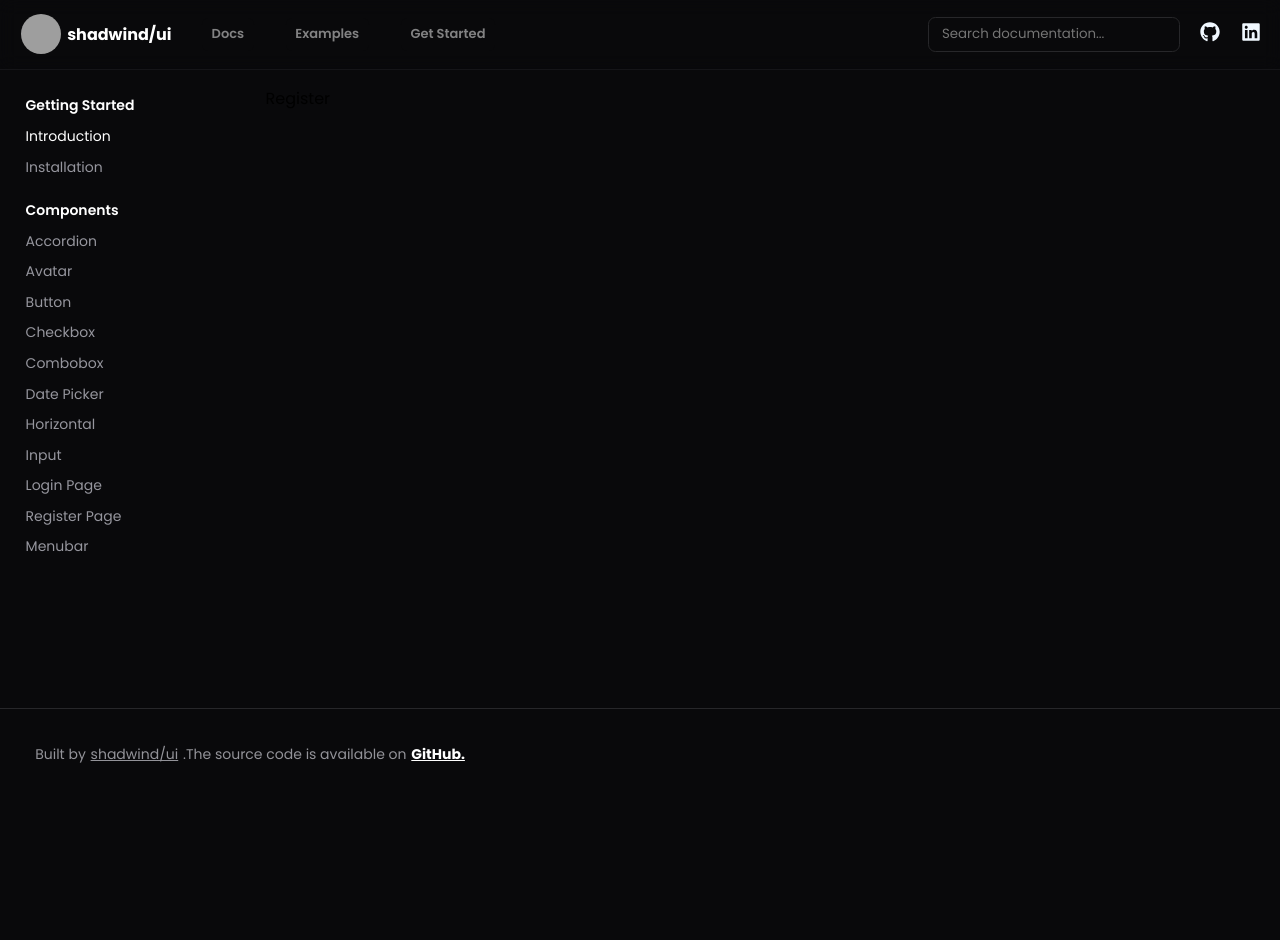
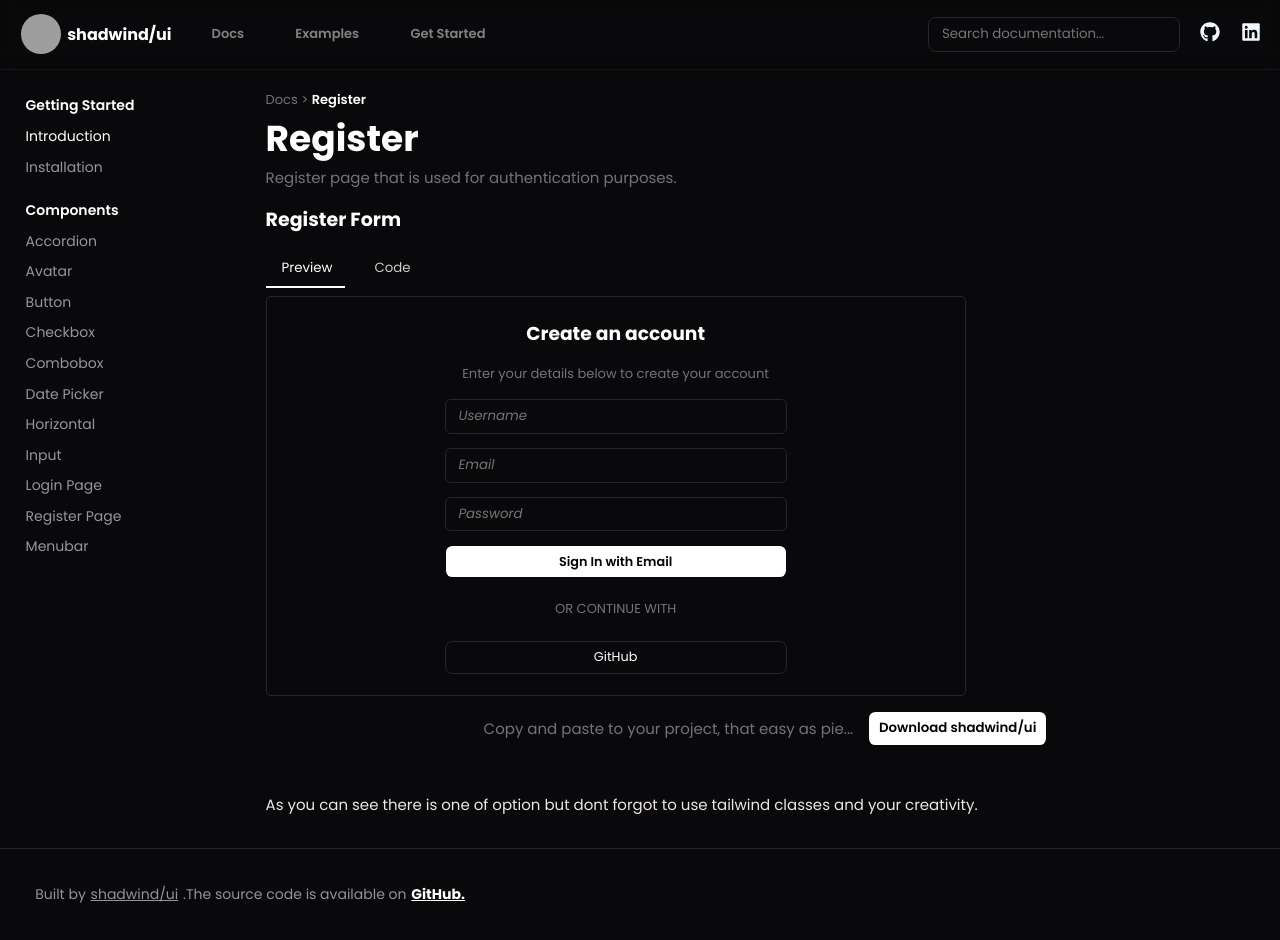
Before and after one commit to NumanHaspolat/shad-wind-ui, a React (Create React App) app: page /docs/register in a window 1280 px wide. Before the commit the page ends 800 px from the top, so only its background shows below. Built offline with nearby package versions, Linux system fonts and the light colour scheme; grey boxes are pictures that could not be loaded.

Commit message:
docs done....

```diff
--- a/src/doc-components/Accordion.jsx
+++ b/src/doc-components/Accordion.jsx
@@ -2,6 +2,7 @@
 import PreCode from "./PreCode";
 import AccordionItem from "../components/AccItem";
 import CodePreview from "./CodePreview";
+import Download from "../components/Download";
 
 const Accordion = ({ selectedDoc }) => {
   const accordionItems = [
@@ -36,6 +37,11 @@
         A vertically stacked set of interactive headings that each reveal a
         section of content.
       </p>
+      <h2 className="head-2">Before We Start</h2>
+      <div className="flex gap-5 jus-center items-center">
+        <p className="par-3">If you haven't installed shadwind/ui yet</p>
+        <Download />
+      </div>
       <h5 className="head-2 border-bot p-3">Preview</h5>
       {accordionItems.map(({ title, desc }) => (
         <AccordionItem key={title} title={title} desc={desc} />
--- a/src/doc-components/Combobox.jsx
+++ b/src/doc-components/Combobox.jsx
@@ -1,6 +1,7 @@
 import React, { useState } from "react";
 import Combobox from "../components/Combobox";
 import CodePreview from "./CodePreview";
+import Download from "../components/Download";
 
 const Combobox1 = () => {
   const [roles, setRoles] = useState([
@@ -21,6 +22,11 @@
       <p className="par-3">
         Autocomplete input and command palette with a list of suggestions.
       </p>
+      <h2 className="head-2">Before We Start</h2>
+      <div className="flex gap-5 jus-center items-center">
+        <p className="par-3">If you haven't installed shadwind/ui yet</p>
+        <Download />
+      </div>
       <h5 className="head-2 border-bot p-3">Preview</h5>
       <h2 className="head-3">Choose Your Country</h2>
       <Combobox roles={roles} defaultValue={roles[0]} />
@@ -89,8 +95,8 @@
         </a>
       </p>
       <p className="par-4">
-        As you can see there is one option but dont forgot to use
-        tailwind classes to more choices.
+        As you can see there is one option but dont forgot to use tailwind
+        classes to more choices.
       </p>
     </div>
   );
--- a/src/doc-components/Login.jsx
+++ b/src/doc-components/Login.jsx
@@ -1,9 +1,63 @@
-import React from 'react'
+import React from "react";
+import PreCode from "./PreCode";
+import Download from "../components/Download";
 
 const Login = () => {
   return (
-    <div>Login</div>
-  )
-}
+    <div>
+      <span className="par-2">
+        Docs {">"} <span className="bold color-light capital">Login</span>
+      </span>
+      <h2 className="head">Login</h2>
+      <p className="par-3">
+        Login page that is used for authentication purposes.
+      </p>{" "}
+      <h5 className="head-3">Login Form</h5>
+      <PreCode
+        code={`      <div class="flex flex-col gap-5 jus-center">
+  <h3>Log in to your account</h3>
+  <p class="par-2">Welcome back! Enter your details to login</p>
+  <input
+    type="text"
+    class="input-outlined p-input b-radius-3 italic transition-1"
+    placeholder="Email"
+  />
+  <input
+    type="text"
+    class="input-outlined p-input b-radius-3 italic transition-1"
+    placeholder="Password"
+  />
+  <button class="button-filled transition-2 fs-1 ">Login</button>
+  <span class="or-with">OR CONTINUE WITH</span>
+  <button class="button-outlined transition-2 fs-1 ">
+    <a
+      class="flex gap-2 items-center jus-center color-light"
+      style={{
+        color: "white",
+        textDecoration: "none",
+      }}
+      target="_blank"
+      href="https://github.com/NumanHaspolat"
+    >
+      <FaGithub fontSize={17} />
+      GitHub
+    </a>
+  </button>
+</div>
+`}
+      />
+      <div className="flex gap-5 jus-center items-center p-5">
+        <p className="par-3">
+          Copy and paste to your project, that easy as pie...
+        </p>
+        <Download />
+      </div>
+      <p className="par-4">
+        As you can see there is one of option but dont forgot to use tailwind
+        classes and your creativity.
+      </p>
+    </div>
+  );
+};
 
-export default Login
+export default Login;
--- a/src/doc-components/Menubar.jsx
+++ b/src/doc-components/Menubar.jsx
@@ -1,9 +1,52 @@
-import React from 'react'
+import React from "react";
+import PreCode from "./PreCode";
+import Download from "../components/Download";
 
-const Menubar = () => {
+const Menubar = ({ selectedDoc }) => {
   return (
-    <div>Menubar</div>
-  )
-}
+    <div>
+      <span className="par-2">
+        Docs {">"} <span className="bold color-light capital">Menubar</span>
+      </span>
+      <h2 className="head">Menubar</h2>
+      <p className="par-3">
+        A visually persistent menu common in desktop applications that provides
+        quick access to a consistent set of commands.
+      </p>
+      <h5 className="head-3">Menubar Example</h5>
+      <PreCode
+        code={`    <div class="flex jus-center items-center h-100">
+      <div class="menubar">
+        <h2 class="logo">LOGO</h2>
+        <button class="menubar-item button-outlined p-button transition-2">
+          Home
+        </button>
+        <button class="menubar-item button-borderless p-button transition-2">
+          About
+        </button>
+        <button class="menubar-item button-borderless p-button transition-2">
+          Contact
+        </button>
+        <img
+          src="https://static.vecteezy.com/system/resources/previews/020/765/399/non_2x/default-profile-account-unknown-icon-black-silhouette-free-vector.jpg"
+          alt="avatar-img"
+          class="avatar"
+        />
+      </div>
+    </div>`}
+      />{" "}
+      <div className="flex gap-5 jus-center items-center p-5">
+        <p className="par-3">
+          Copy and paste to your project, that easy as pie...
+        </p>
+        <Download />
+      </div>
+      <p className="par-4">
+        As you can see there is one of option but dont forgot to use tailwind
+        classes and your creativity.
+      </p>
+    </div>
+  );
+};
 
-export default Menubar
+export default Menubar;
--- a/src/doc-components/Register.jsx
+++ b/src/doc-components/Register.jsx
@@ -1,9 +1,67 @@
-import React from 'react'
+import React from "react";
+import PreCode from "./PreCode";
+import Download from "../components/Download";
 
 const Register = () => {
   return (
-    <div>Register</div>
-  )
-}
+    <div>
+      <span className="par-2">
+        Docs {">"} <span className="bold color-light capital">Register</span>
+      </span>
+      <h2 className="head">Register</h2>
+      <p className="par-3">
+        Register page that is used for authentication purposes.
+      </p>{" "}
+      <h5 className="head-3">Register Form</h5>
+      <PreCode
+        code={`
+        <div class="auth-cnt register">
+        <h3>Create an account</h3>
+        <p class="par-2">Enter your details below to create your account</p>
+        <input
+          type="text"
+          class="input-outlined p-input b-radius-3 italic transition-1"
+          placeholder="Username"
+        />
+        <input
+          type="text"
+          class="input-outlined p-input b-radius-3 italic transition-1"
+          placeholder="Email"
+        />
+        <input
+          type="text"
+          class="input-outlined p-input b-radius-3 italic transition-1"
+          placeholder="Password"
+        />
+        <button class="button-filled transition-2 fs-1 ">
+          Sign In with Email
+        </button>
+        <span class="or-with">OR CONTINUE WITH</span>
+        <button class="button-outlined transition-2 fs-1 ">
+          <a
+            class="flex gap-2 items-center jus-center color-light"
+            target="_blank"
+            href="https://github.com/NumanHaspolat"
+          >
+            <FaGithub fontSize={17} />
+            GitHub
+          </a>
+        </button>
+      </div>
+      `}
+      />
+      <div className="flex gap-5 jus-center items-center p-5">
+        <p className="par-3">
+          Copy and paste to your project, that easy as pie...
+        </p>
+        <Download />
+      </div>
+      <p className="par-4">
+        As you can see there is one of option but dont forgot to use tailwind
+        classes and your creativity.
+      </p>
+    </div>
+  );
+};
 
-export default Register
+export default Register;
```
